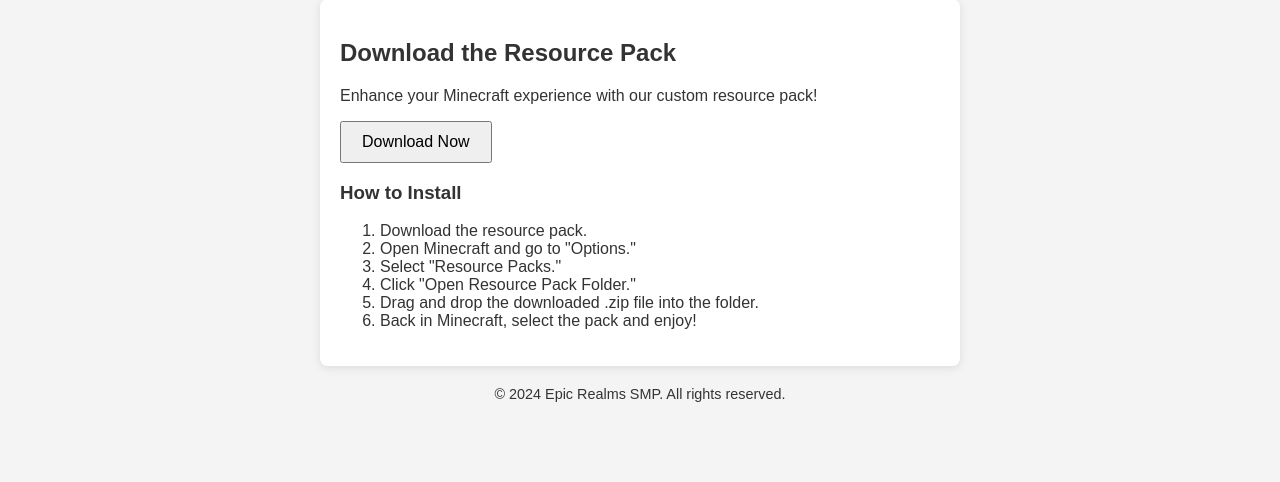
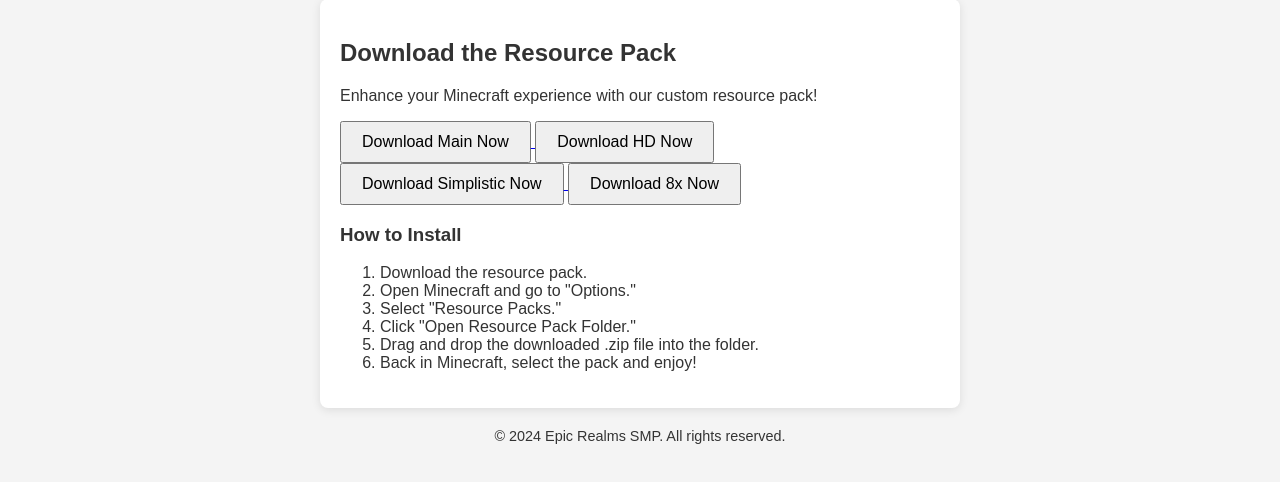
Before and after one commit to Abhinav2011VS/RP-Maximus, a plain HTML site: page index.html in a window 1280 px wide. Shown: the part 98-580 px from the top of the page. Drawn offline with Linux system fonts and the light colour scheme.

Commit message:
Add more Texture Packs

```diff
--- a/index.html
+++ b/index.html
@@ -44,7 +44,16 @@
         <h2>Download the Resource Pack</h2>
         <p>Enhance your Minecraft experience with our custom resource pack!</p>
         <a href="/EpicRealmsSMP-ResourcePack.zip" download>
-            <button style="padding: 10px 20px; font-size: 16px; cursor: pointer;">Download Now</button>
+            <button style="padding: 10px 20px; font-size: 16px; cursor: pointer;">Download Main Now</button>
+        </a>
+        <a href="/EpicRealmsSMP-HDWorld-ResourcePack.zip" download>
+            <button style="padding: 10px 20px; font-size: 16px; cursor: pointer;">Download HD Now</button>
+        </a>
+        <a href="/EpicRealmsSMP-SimplisticWorld-ResourcePack.zip" download>
+            <button style="padding: 10px 20px; font-size: 16px; cursor: pointer;">Download Simplistic Now</button>
+        </a>
+        <a href="/EpicRealmsSMP-8xWorld-ResourcePack.zip" download>
+            <button style="padding: 10px 20px; font-size: 16px; cursor: pointer;">Download 8x Now</button>
         </a>
         <h3>How to Install</h3>
         <ol>
```
Also changed, not shown: 3 other files.
